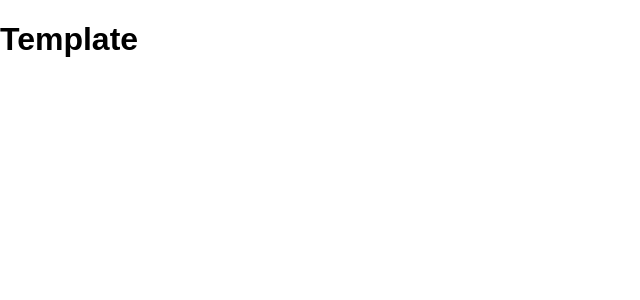
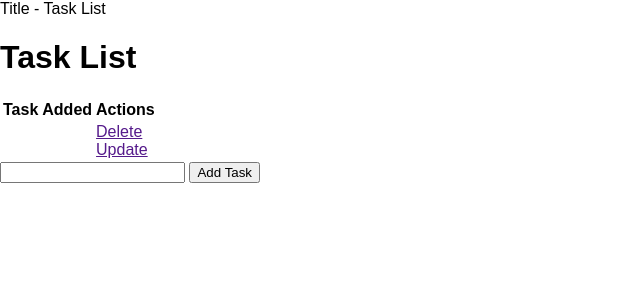
Before and after one commit to vergissmiNET/Tasklist, a Flask app: page / in a window 1280 px wide. Shown: the top 300 px of the page, without its empty margins (0-640 px from the left). Run offline with Flask 2, Linux system fonts and the light colour scheme; parts of the project's set-up code (start-up, migrations or seed data) failed here and were passed over.

Commit message:
HTML skeleton created

```diff
--- a/app.py
+++ b/app.py
@@ -1,10 +1,20 @@
 from flask import Flask, render_template, url_for
 from flask_sqlalchemy import SQLAlchemy
+from datetime import datetime
 
 app = Flask(__name__)
-app.config['SQLALCHEMY_DATABASE_URI']
+app.config['SQLALCHEMY_DATABASE_URI'] = 'sqlite:///test.db'
+db = SQLAlchemy(app)
 
-@app.route('/')
+class Todo(db.Model):
+    id = db.Column(db.Integer, primary_key=True)
+    content = db.Column(db.String(200), nullable=False)
+    date_created = db.Column(db.DateTime, default=datetime.utcnow)
+
+    def __repr__(self):
+        return '<Task %r>' % self.id
+
+@app.route('/', methods=['POST', 'GET'])
 def index():
     return render_template('index.html')
 
--- a/static/css/main.css
+++ b/static/css/main.css
@@ -1,4 +1,39 @@
-body {
+body, html {
     margin: 0;
     font-family: sans-serif;
 }
+
+/*
+
+.content {
+    margin: 0 auto;
+    width: 400px;
+}
+
+table, td, th {
+    border: 1px solid #aaa;
+}
+
+table {
+    border-collapse: collapse;
+    width: 100%;
+}
+
+th {
+    height: 30px;
+}
+
+td {
+    text-align: center;
+    padding: 5px;
+}
+
+.form {
+    margin-top: 20px;
+}
+
+#content {
+    width: 70%;
+}
+
+*/
--- a/templates/index.html
+++ b/templates/index.html
@@ -1,9 +1,34 @@
 {% extends 'base.html' %}
 
 {% block head %}
-
+    <title>Title - Task List</title>
 {% endblock %}
 
 {% block body %}
-<h1>Template</h1>
+<div class="content">
+    <h1>Task List</h1>
+
+    <table>
+        <tr>
+            <th>Task</th>
+            <th>Added</th>
+            <th>Actions</th>
+        </tr>
+        <tr>
+            <td></td>
+            <td></td>
+            <td>
+                <a href="">Delete</a>
+                <br>
+                <a href="">Update</a>
+            </td>
+        </tr>
+    </table>
+
+    <form action="/" method="POST">
+        <input type="test" name="content" id="content">
+        <input type="submit" value="Add Task">
+    </form>
+
+</div>
 {% endblock %}
```
Also changed, not shown: test.db (added).
